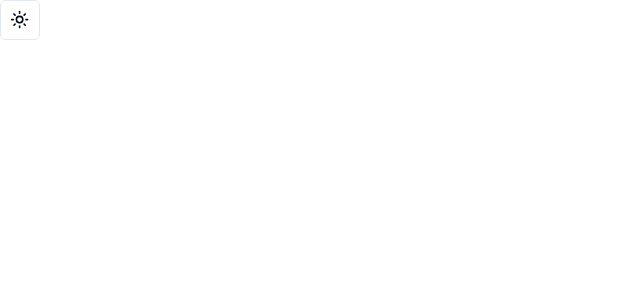
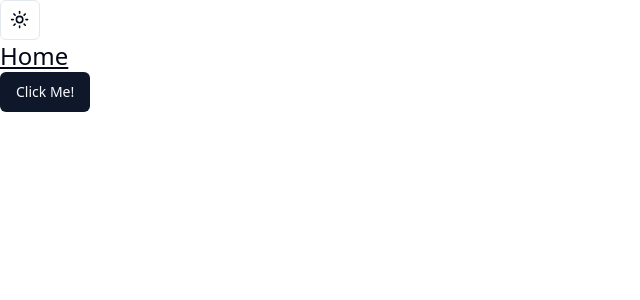
Before and after one commit to kartiksaxena532/OpticalStore, a Next.js app: page / in a window 1280 px wide. Shown: the top 300 px of the page, without its empty margins (0-640 px from the left). Built offline with nearby package versions, Linux system fonts and the light colour scheme.

Commit message:
last night

```diff
--- a/app/page.tsx
+++ b/app/page.tsx
@@ -15,7 +15,7 @@ export default function ModeToggle() {
   const { setTheme } = useTheme()
 
   return (
-
+    <>
     <DropdownMenu>
       <DropdownMenuTrigger asChild>
         <Button variant="outline" size="icon">
@@ -36,7 +36,9 @@ export default function ModeToggle() {
         </DropdownMenuItem>
       </DropdownMenuContent>
     </DropdownMenu>
-
+<h1 className="text-2xl underline">Home</h1>
+    <Button> Click Me!</Button>
+    </>
 
   )
 }
```
